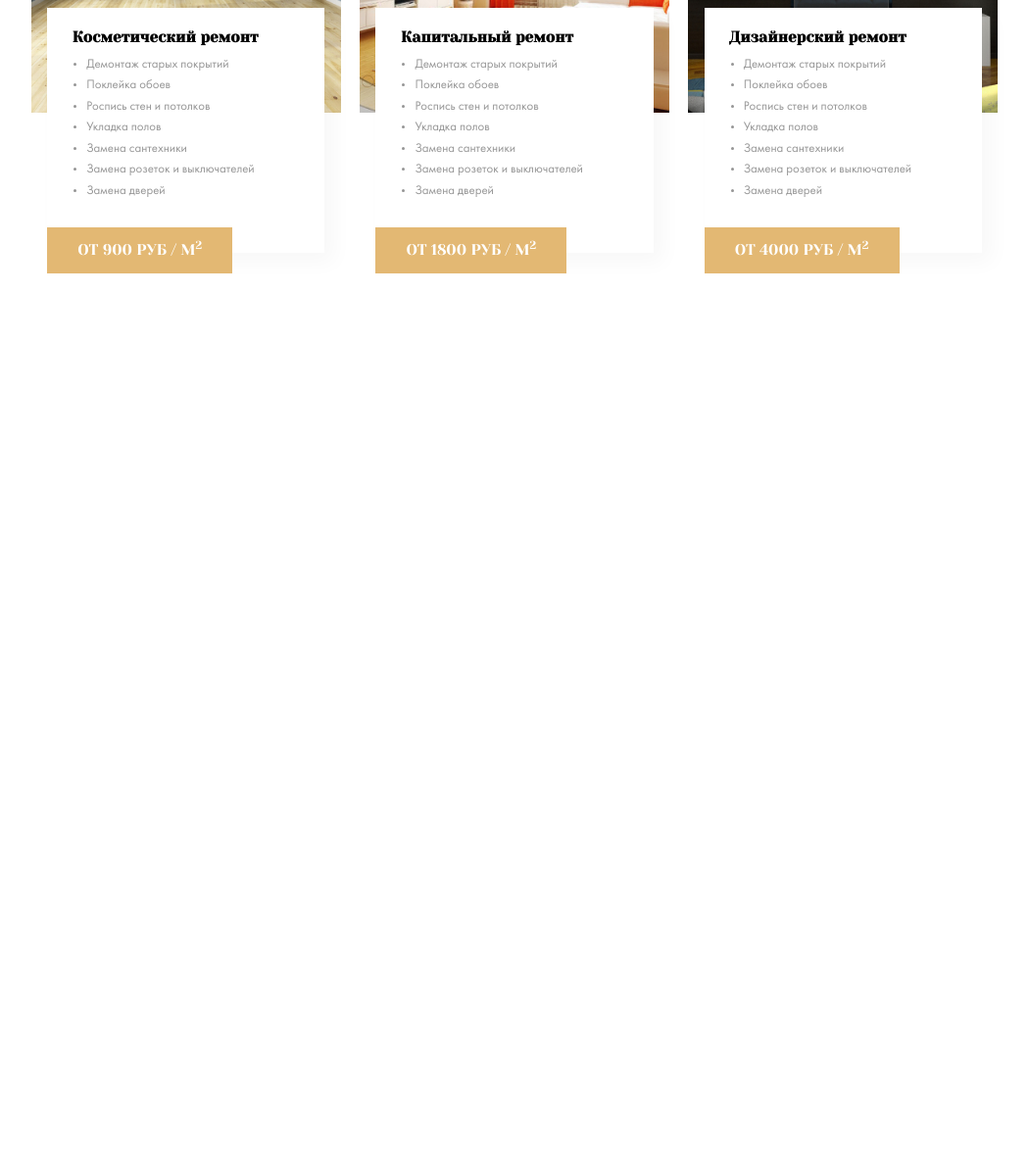
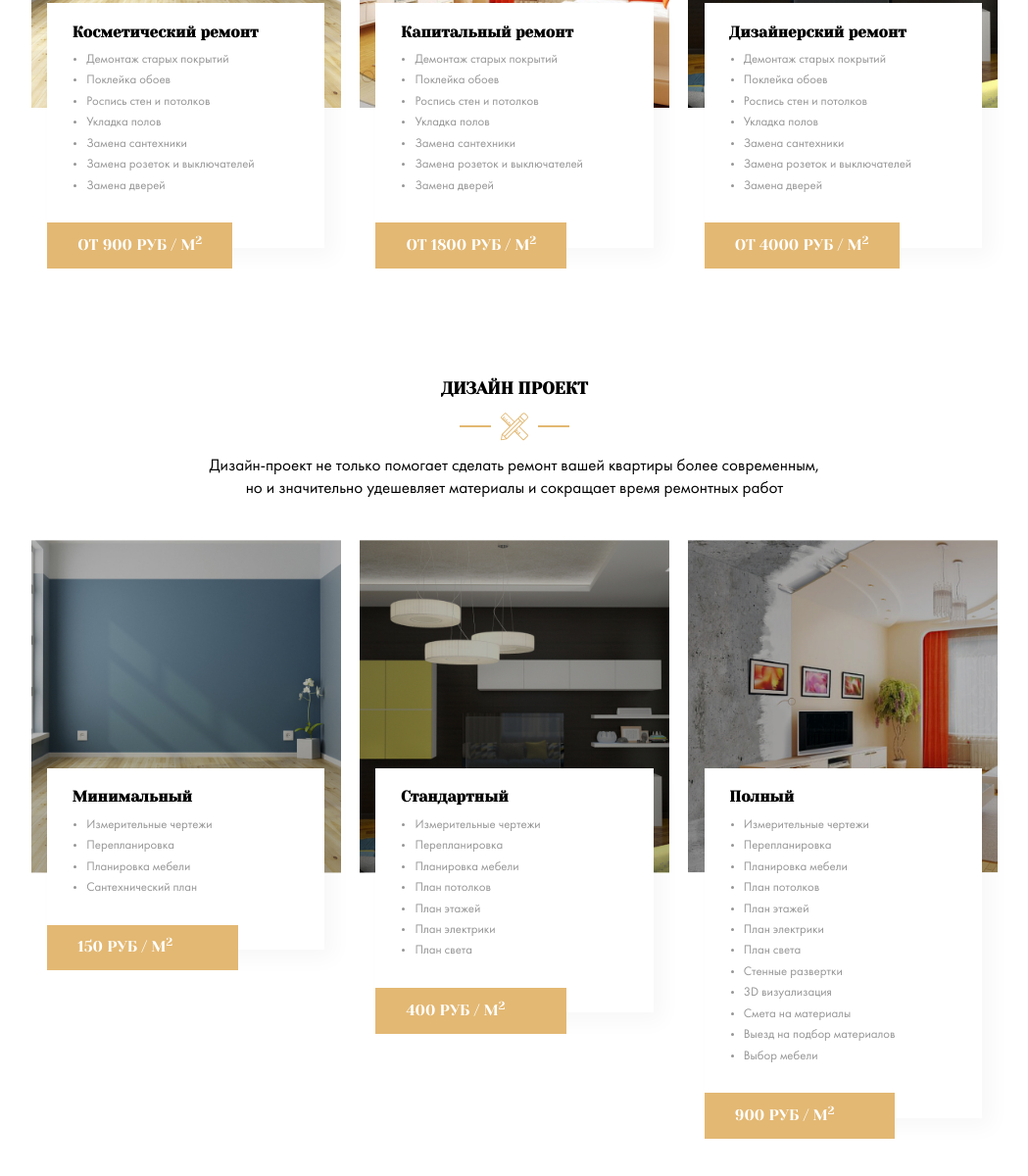
Before and after one commit to Difine/repair-design, a website: page index.html in a window 1280 px wide. Shown: the part 1386-2586 px from the top of the page at 98% size, without its empty margins (115-1164 px from the left). Before the commit the page ends 1704 px from the top, so only its background shows below. Drawn offline with Linux system fonts and the light colour scheme; files whose address does not match are found by name.

Commit message:
add: add section 'design'

```diff
--- a/index.html
+++ b/index.html
@@ -178,5 +178,124 @@
     <!-- /.container -->
   </section>
   <!-- /.section types -->
+  <section class="section design">
+    <div class="container">
+      <div class="section-title design__section-title">
+        <h2 class="section-title__heading">Дизайн проект</h2>
+        <!-- /.section-title__heading -->
+        <div class="section-title__image">
+          <img src="img/design.svg" alt="design">
+        </div>
+        <!-- /.section-title__image -->
+      </div>
+      <!-- /.section-title -->
+      <p class="p design__description">Дизайн-проект не только помогает сделать ремонт вашей квартиры более современным, но и значительно удешевляет материалы и сокращает время ремонтных работ</p>
+      <div class="row">
+        <div class="col">
+          <div class="card design__card">
+            <img src="img/design/design-1.jpg" alt="Минимальный" class="card__image">
+            <div class="card__text">
+              <h3 class="card__title">Минимальный</h3>
+              <!-- /.card__title -->
+              <ul class="card__list">
+                <li class="card__item">Измерительные чертежи</li>
+                <!-- /.card__item -->
+                <li class="card__item">Перепланировка</li>
+                <!-- /.card__item -->
+                <li class="card__item">Планировка мебели</li>
+                <!-- /.card__item -->
+                <li class="card__item">Сантехнический план</li>
+                <!-- /.card__item -->
+              </ul>
+              <!-- /.card__list -->
+              <strong class="card__pricetag design__card__pricetag">
+                150 руб / м<sup>2</sup>
+              </strong>
+            </div>
+            <!-- /.card__text -->
+          </div>
+          <!-- /.card -->
+        </div>
+        <!-- /.col -->
+        <div class="col">
+          <div class="card design__card">
+            <img src="img/design/design-2.jpg" alt="Стандартный" class="card__image">
+            <div class="card__text">
+              <h3 class="card__title">Стандартный</h3>
+              <!-- /.card__title -->
+              <ul class="card__list">
+                <li class="card__item">Измерительные чертежи</li>
+                <!-- /.card__item -->
+                <li class="card__item">Перепланировка</li>
+                <!-- /.card__item -->
+                <li class="card__item">Планировка мебели</li>
+                <!-- /.card__item -->
+                <li class="card__item">План потолков</li>
+                <!-- /.card__item -->
+                <li class="card__item">План этажей</li>
+                <!-- /.card__item -->
+                <li class="card__item">План электрики</li>
+                <!-- /.card__item -->
+                <li class="card__item">План света</li>
+                <!-- /.card__item -->
+              </ul>
+              <!-- /.card__list -->
+              <strong class="card__pricetag design__card__pricetag">
+                400 руб / м<sup>2</sup>
+              </strong>
+            </div>
+            <!-- /.card__text -->
+          </div>
+          <!-- /.card -->
+        </div>
+        <!-- /.col -->
+        <div class="col">
+          <div class="card design__card">
+            <img src="img/design/design-3.jpg" alt="Полный" class="card__image">
+            <div class="card__text">
+              <h3 class="card__title">Полный</h3>
+              <!-- /.card__title -->
+              <ul class="card__list">
+                <li class="card__item">Измерительные чертежи</li>
+                <!-- /.card__item -->
+                <li class="card__item">Перепланировка</li>
+                <!-- /.card__item -->
+                <li class="card__item">Планировка мебели</li>
+                <!-- /.card__item -->
+                <li class="card__item">План потолков</li>
+                <!-- /.card__item -->
+                <li class="card__item">План этажей</li>
+                <!-- /.card__item -->
+                <li class="card__item">План электрики</li>
+                <!-- /.card__item -->
+                <li class="card__item">План света</li>
+                <!-- /.card__item -->
+                <li class="card__item">Стенные развертки</li>
+                <!-- /.card__item -->
+                <li class="card__item">3D визуализация</li>
+                <!-- /.card__item -->
+                <li class="card__item">Смета на материалы</li>
+                <!-- /.card__item -->
+                <li class="card__item">Выезд на подбор материалов</li>
+                <!-- /.card__item -->
+                <li class="card__item">Выбор мебели</li>
+                <!-- /.card__item -->
+              </ul>
+              <!-- /.card__list -->
+              <strong class="card__pricetag design__card__pricetag">
+                900 руб / м<sup>2</sup>
+              </strong>
+            </div>
+            <!-- /.card__text -->
+          </div>
+          <!-- /.card -->
+        </div>
+        <!-- /.col -->
+      </div>
+      <!-- /.row -->
+    </div>
+    <!-- /.container -->
+  </section>
+  <!-- /.section design -->
 </body>
 </html>
--- a/sass/_settings.sass
+++ b/sass/_settings.sass
@@ -13,6 +13,7 @@ img
     text-align: center
     text-transform: uppercase
     font-family: 'Yeseva One', cursive
+    font-size: 0.95rem
     &__image
       display: flex
       justify-content: center
--- a/sass/style.sass
+++ b/sass/style.sass
@@ -8,5 +8,6 @@
 @import 'templates/hero'
 @import 'templates/control'
 @import 'templates/types'
+@import 'templates/design'
 
 @import 'media'
--- /dev/null
+++ b/sass/templates/_design.sass
@@ -0,0 +1,15 @@
+.design
+  &__section-title
+    margin-bottom: 1.31rem
+  &__description
+    margin: 0 auto
+    margin-bottom: 3.3rem
+    max-width: 52rem
+    font-family: 'Futura Book', sans-serif
+    font-weight: normal
+    font-size: 1.429rem
+    line-height: 1.92rem
+    text-align: center
+  &__card
+    &__pricetag
+      min-width: 16.2rem
```
Also changed, not shown: css/style.css, img/design.svg (added), img/design/design-1.jpg (added), img/design/design-2.jpg (added), img/design/design-3.jpg (added), style/style.min.css.
